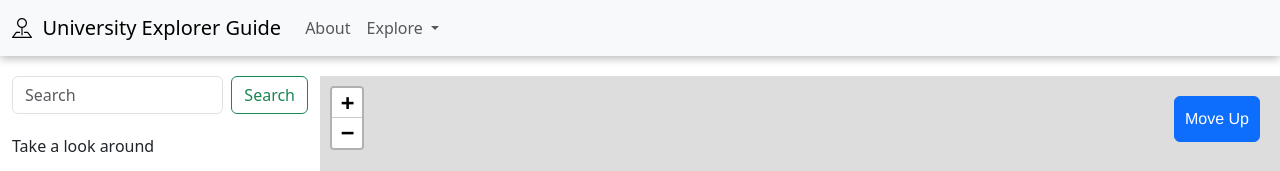
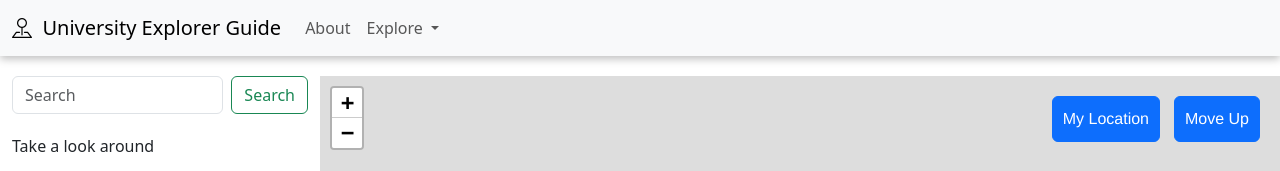
Before and after one commit to rpjsazon/UniversityExplorer, a plain HTML site: page index.html in a window 1280 px wide. Shown: the top 171 px of the page. Drawn offline with nearby package versions, Linux system fonts and the light colour scheme.

Commit message:
locate me function is added to leaflet-map.js

```diff
--- a/assets/css/style.css
+++ b/assets/css/style.css
@@ -18,3 +18,11 @@ nav {
   padding: 10px;
   z-index: 500;
 }
+
+#locateRel {
+  position: absolute;
+  top: 20px;
+  right: 120px;
+  padding: 10px;
+  z-index: 500;
+}
--- a/assets/js/leaflet-map.js
+++ b/assets/js/leaflet-map.js
@@ -19,6 +19,10 @@ const tiles = L.tileLayer('https://tile.openstreetmap.org/{z}/{x}/{y}.png', {
 	attribution: '&copy; <a href="http://www.openstreetmap.org/copyright">OpenStreetMap</a>'
 	}).addTo(map);
 
+document.getElementById("locateRel").addEventListener("click", locateMe)
+
+function locateMe() {
+
 	function onLocationFound(e) {
 		const radius = e.accuracy / 2;
 
@@ -35,3 +39,5 @@ function onLocationError(e) {
 	map.on('locationfound', onLocationFound);
 	map.on('locationerror', onLocationError);
 	map.locate({setView: true, maxZoom: 16});
+
+}
--- a/index.html
+++ b/index.html
@@ -101,6 +101,7 @@
         <!--For Map Interface (LeafLet)-->
         <div id="map" class="col-md-9">
           <a href="#top"><button id="rel" class="btn btn-primary" type="button">Move Up</button></a>
+          <a><button id="locateRel" class="btn btn-primary" type="button">My Location</button></a>
         </div>
 
 
```
Lines whose indentation alone changed are shown as unchanged.
